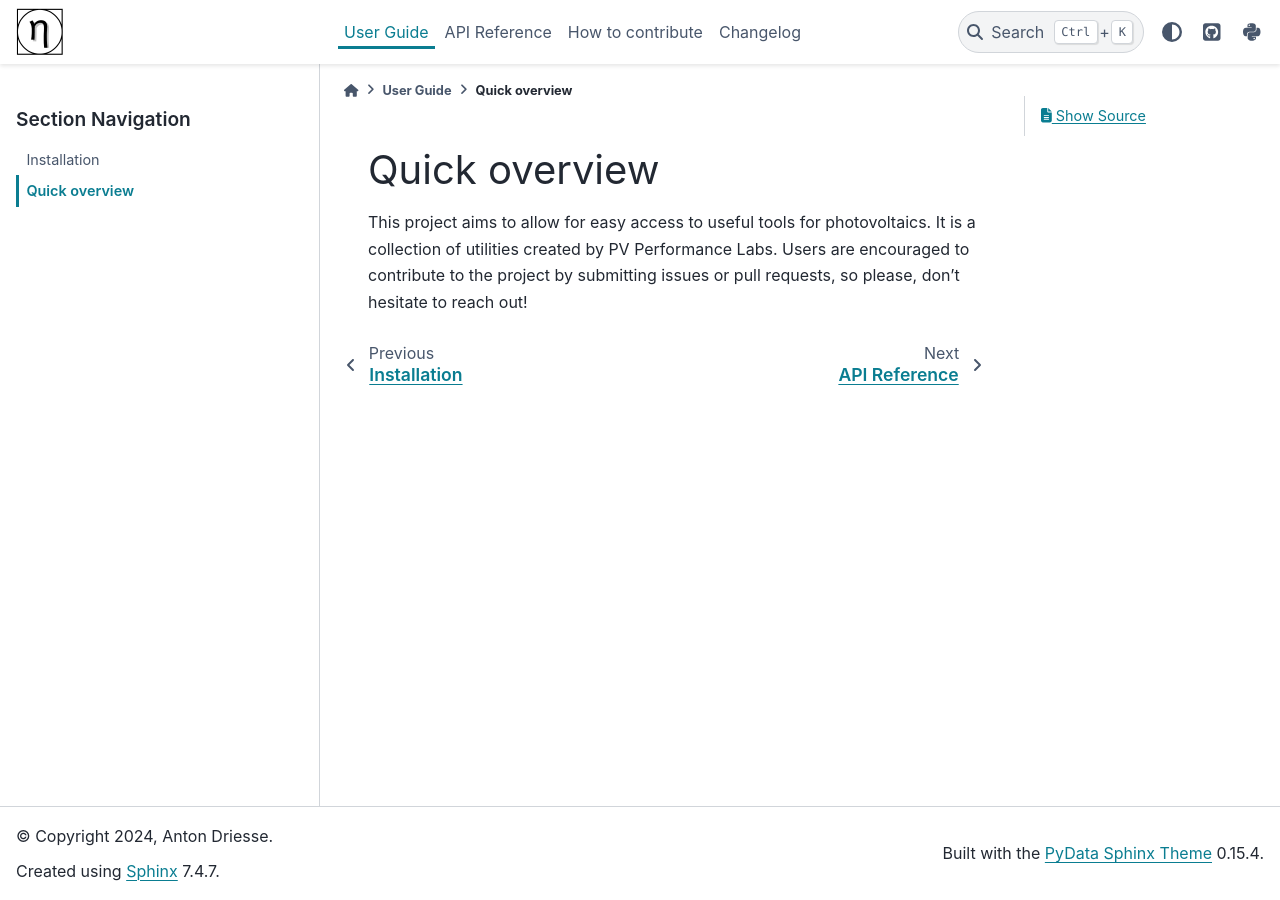
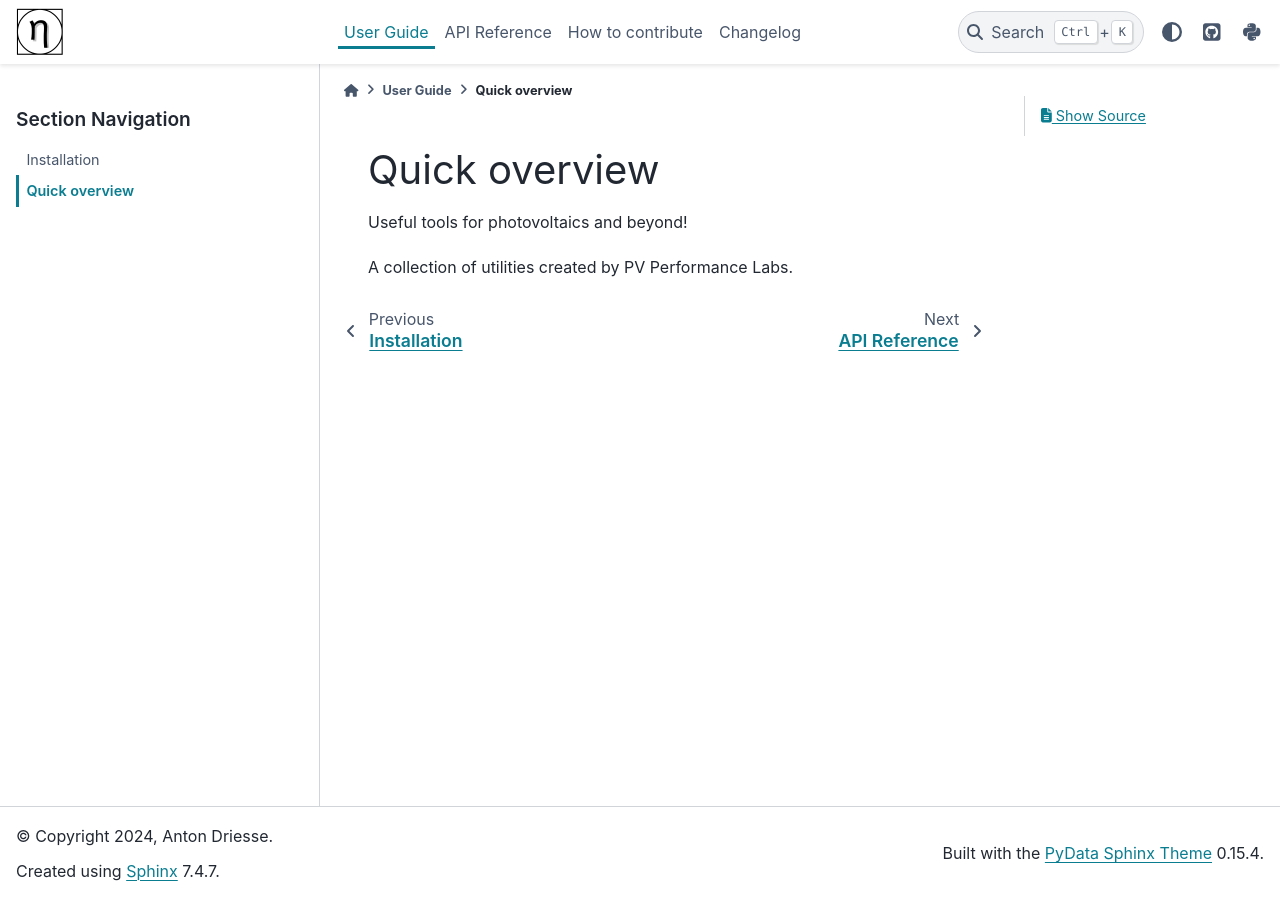
Before and after one commit to pvplabs/pvpltools, a Sphinx documentation site: the page built from docs/user_guide/quick-overview.rst, in a window 1280 px wide. Built offline with Sphinx 7.4.7 and the PyData theme 0.15.4, drawn with Linux system fonts in a browser that asks for light colours; pages that are not in the unit, such as notebooks, are missing from menus; the version number could not be read and is left out.

Commit message:
A little more this time

```diff
--- a/docs/api_reference/dataplusmeta.rst
+++ b/docs/api_reference/dataplusmeta.rst
@@ -2,8 +2,12 @@
 
 .. currentmodule:: pvpltools
 
+=======================
 DataPlusMeta data files
 =======================
+
+Utities to combine columnar data and relevant metadata in a single text
+file using a standard layout.
 
 .. autosummary::
    :toctree: generated/
--- a/docs/api_reference/index.rst
+++ b/docs/api_reference/index.rst
@@ -10,7 +10,7 @@ API Reference
    :maxdepth: 2
    :caption: Contents:
 
-   dataplusmeta
-   iec61853
    module_efficiency
    power_conversion
+   iec61853
+   dataplusmeta
--- a/docs/api_reference/power_conversion.rst
+++ b/docs/api_reference/power_conversion.rst
@@ -4,6 +4,10 @@
 
 Power conversion
 ================
+
+This module provides useful functions related to power conversion for
+PV systems, including a flexible implementation of the ADR power loss
+model, also known as the ADR inverter model.
 
 .. autosummary::
    :toctree: generated/
--- a/docs/user_guide/quick-overview.rst
+++ b/docs/user_guide/quick-overview.rst
@@ -1,9 +1,6 @@
 Quick overview
 ==============
 
-This project aims to allow for easy access to useful tools for photovoltaics.
-It is a collection of utilities created by PV Performance Labs.
-Users are encouraged to contribute to the project by submitting issues or pull
-requests, so please, don't hesitate to reach out!
+Useful tools for photovoltaics and beyond!
 
-.. @Anton TODO, add more content as desired. Update index.rst with filenames.
+A collection of utilities created by PV Performance Labs.
```
Also changed, not shown: docs/api_reference/iec61853.rst (+16 -0 lines), docs/api_reference/module_efficiency.rst (+9 -0 lines).
